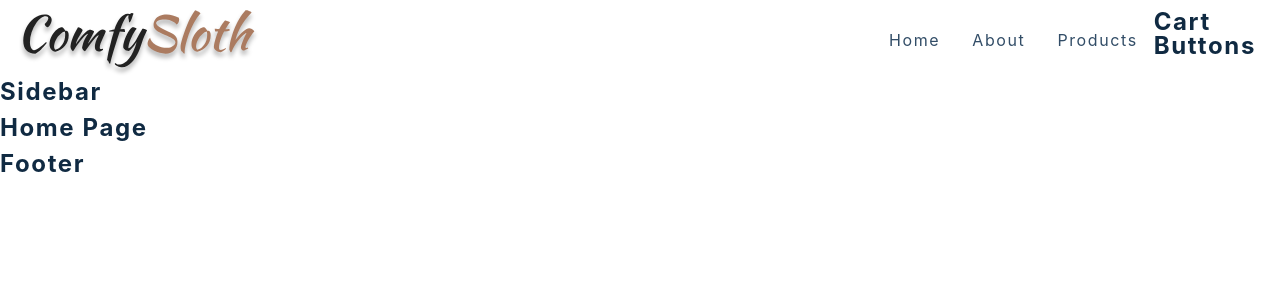
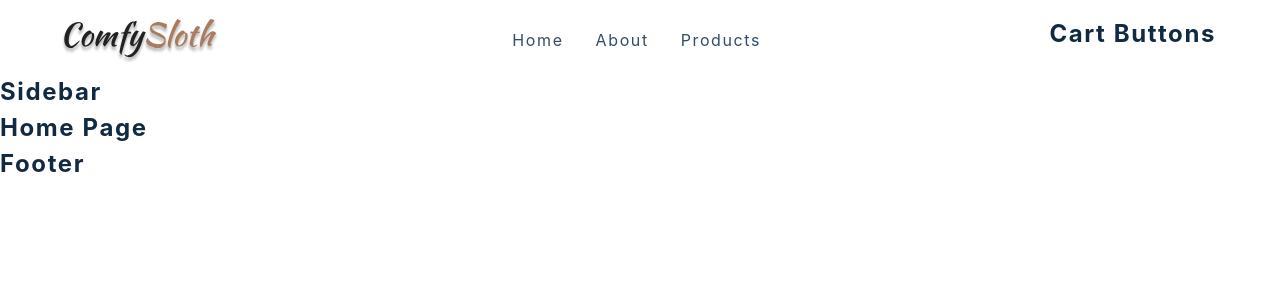
Before and after one commit to truongthanhhai283/React-Tutorial-and-Projects-Course, a React (Create React App) app in the folder e-commerce-project/: page / in a window 1280 px wide. Shown: the top 300 px of the page. Built offline with nearby package versions, Linux system fonts and the light colour scheme; the HTML template or start-up script is replaced by a standard one.

Commit message:
7. Update - Nav

```diff
--- a/e-commerce-project/src/components/Navbar.js
+++ b/e-commerce-project/src/components/Navbar.js
@@ -12,14 +12,15 @@ const Nav = () => {
   return (
     <NavContainer>
       <div className="nav-center">
+        <div className="nav-header">
           <Link to="/">
             <img src={logo} alt="comfy sloth" />
           </Link>
-      </div>
 
           <button type="button" className="nav-toggle">
             <FaBars />
           </button>
+        </div>
 
         <ul className="nav-links">
           {links.map((link) => {
@@ -32,6 +33,7 @@ const Nav = () => {
           })}
         </ul>
         <CartButtons />
+      </div>
     </NavContainer>
   );
 };
@@ -67,6 +69,7 @@ const NavContainer = styled.nav`
   }
   .nav-links {
     display: none;
+    text-align: center;
   }
   .cart-btn-wrapper {
     display: none;
```
Lines whose indentation alone changed are shown as unchanged.
